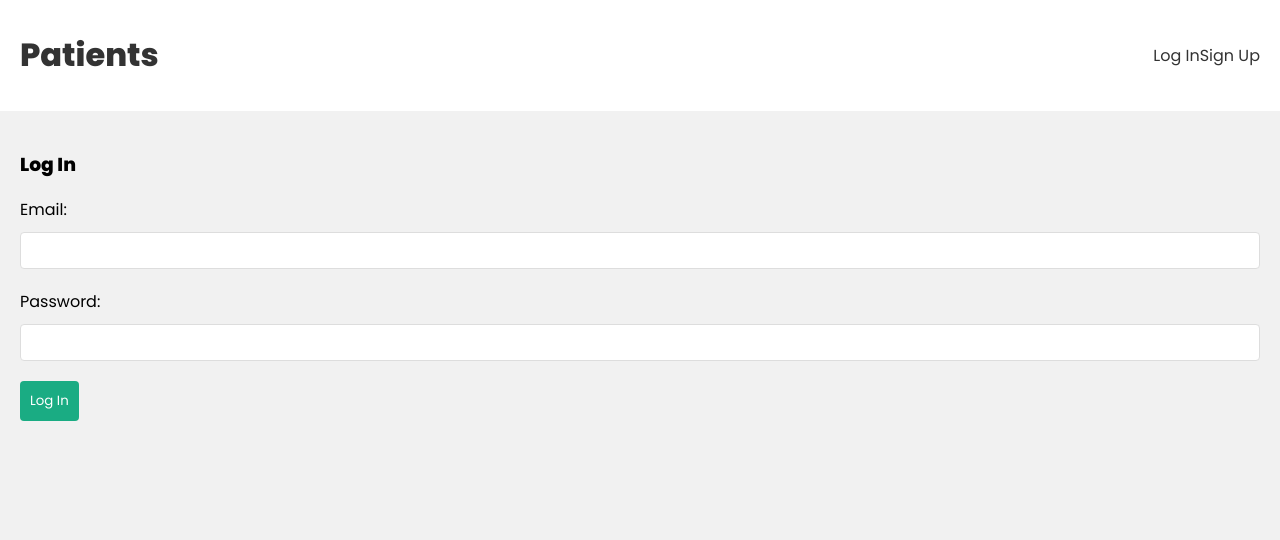
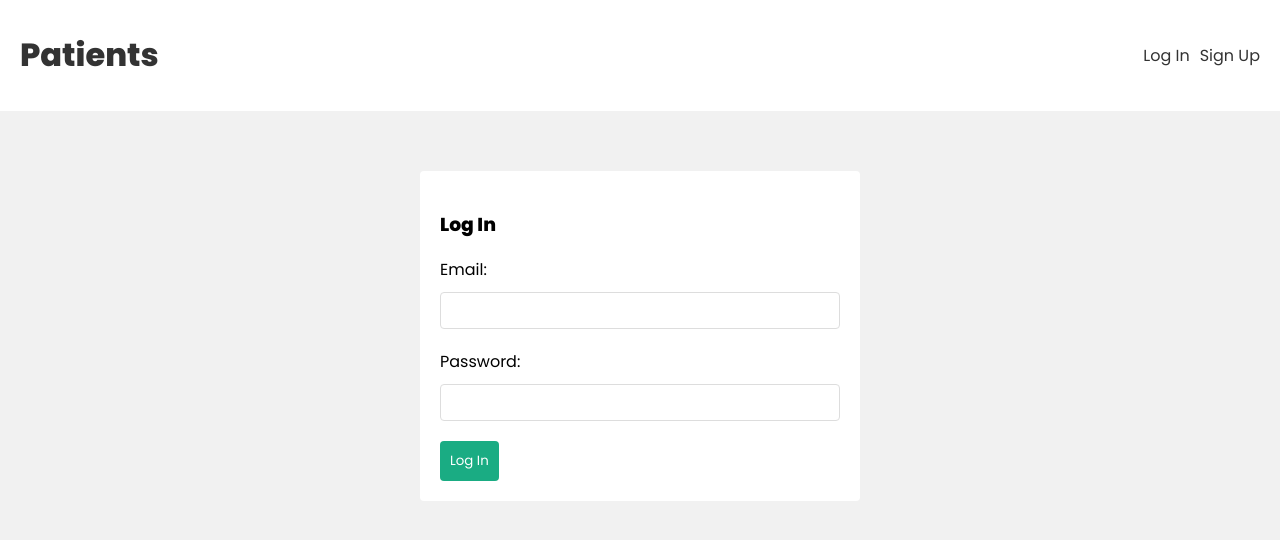
Before and after one commit to levinciii/bin-dcas, a React (Create React App) app: page /login in a window 1280 px wide. Shown: the top 540 px of the page. Built offline with nearby package versions, Linux system fonts and the light colour scheme.

Commit message:
Update index.css

```diff
--- a/src/index.css
+++ b/src/index.css
@@ -80,6 +80,7 @@
 label, input {
   display: block;
 }
+
 input {
   padding: 10px;
   margin-top: 10px;
@@ -89,6 +90,7 @@
   border-radius: 4px;
   box-sizing: border-box;
 }
+
 form button {
   background: var(--primary);
   border: 0;
@@ -98,6 +100,7 @@
   border-radius: 4px;
   cursor: pointer;
 }
+
 div.error {
   padding: 10px;
   background: #ffefef;
@@ -106,6 +109,26 @@
   border-radius: 4px;
   margin: 20px 0;
 }
+
 input.error {
   border: 1px solid var(--error);
 }
+
+/* navbar */
+nav {
+  display: flex;
+  align-items: center;
+}
+
+nav a {
+  margin-left: 10px;
+}
+
+/* auth forms */
+form.signup, form.login {
+  max-width: 400px;
+  margin: 40px auto;
+  padding: 20px;
+  background: #fff;
+  border-radius: 4px;
+}
```
